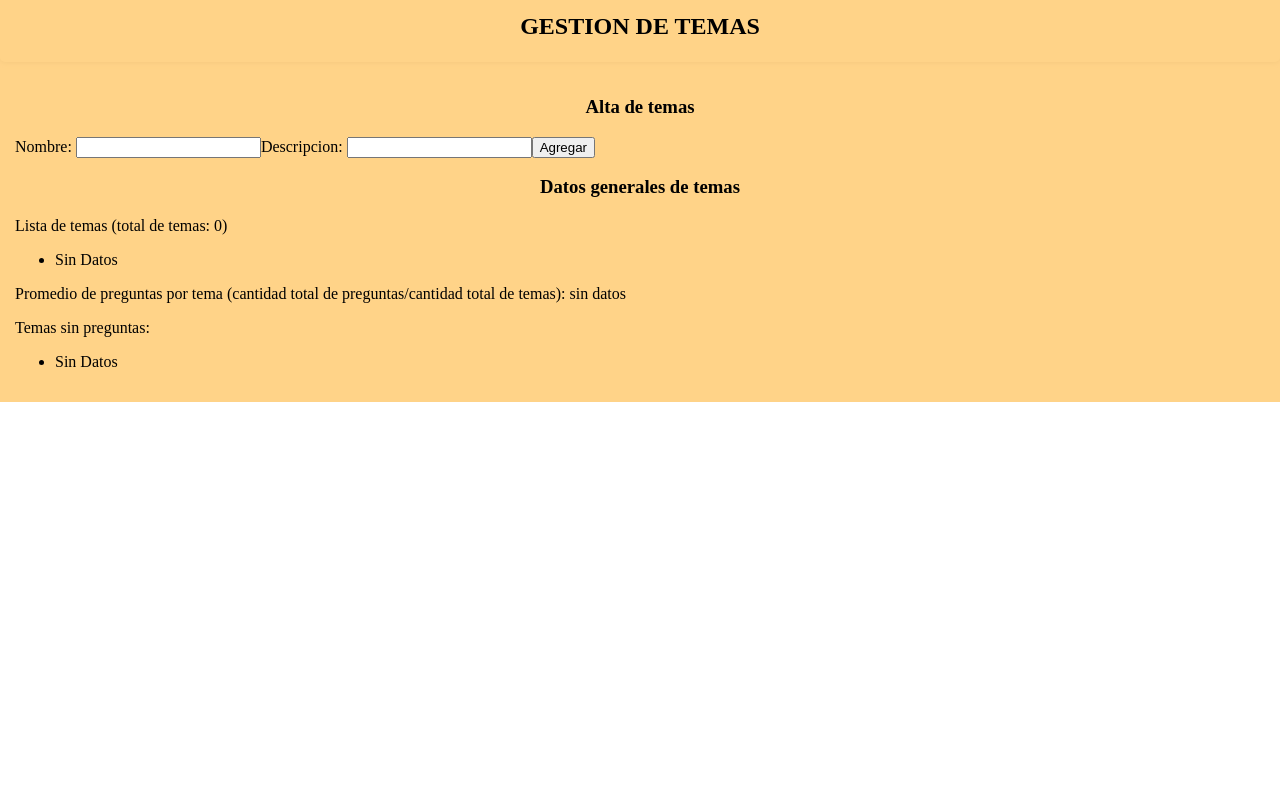
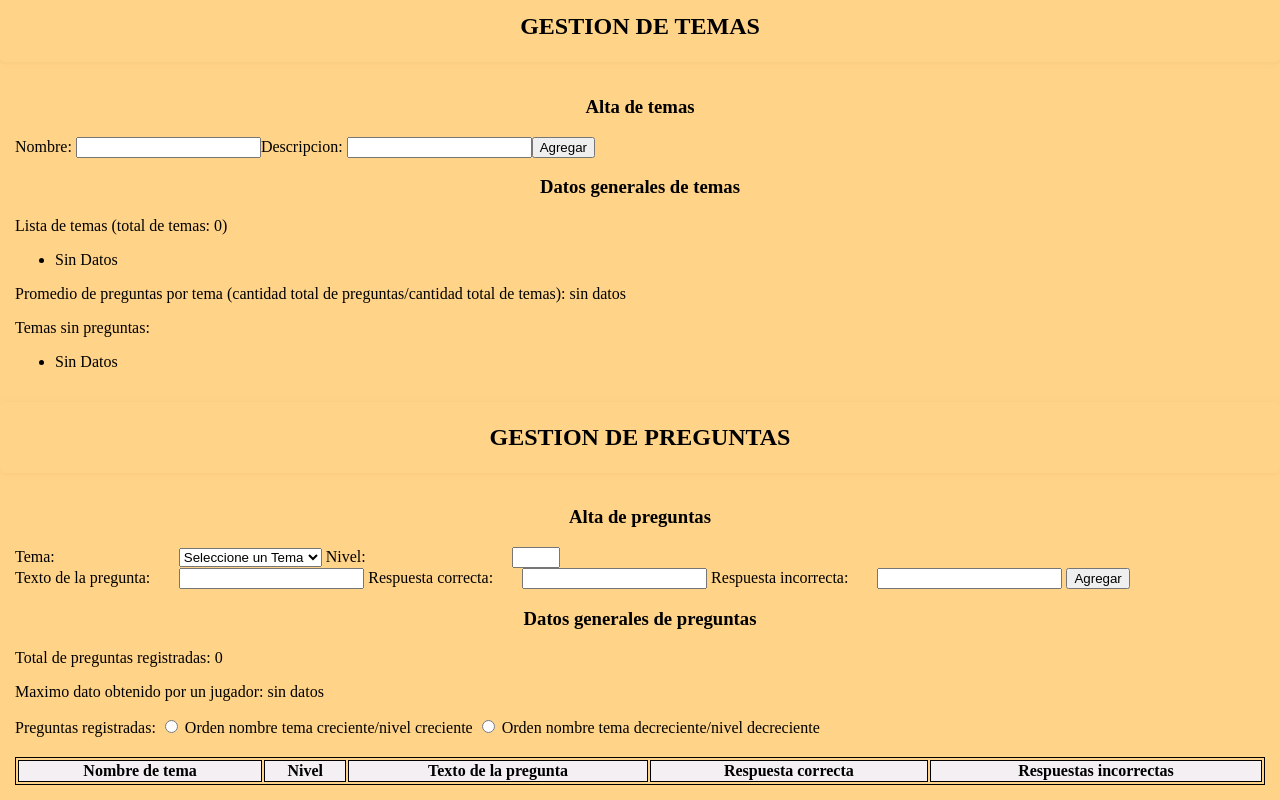
Before and after one commit to santimenendez98/obligatorioProgramacion1, a plain HTML site: page index.html in a window 1280 px wide. Shown: the part 411-1211 px from the top of the page. Before the commit the page ends 813 px from the top, so only its background shows below. Drawn offline with Linux system fonts and the light colour scheme.

Commit message:
Se agrego toda la estructura de la seccion 3 mas sus estilos

```diff
--- a/css/styles.css
+++ b/css/styles.css
@@ -61,6 +61,48 @@ body {
   display: flex;
 }
 
+.container-gestion-preguntas {
+  background: #ffd388;
+}
+
+.container-gestion-preguntas-titulo {
+  text-align: center;
+  padding: 2px 0 2px 0;
+  box-shadow: 0px 1px 5px #f6ca81;
+  border-radius: 5px;
+}
+
+.container-gestion-preguntas-contenido {
+  padding: 15px;
+}
+
+.container-gestion-preguntas-subtitulo {
+  text-align: center;
+}
+
+.tema {
+  margin-right: 120px;
+}
+
+.nivel {
+  margin-right: 142px;
+}
+
+.container-gestion-preguntas-input-2 label{
+  margin-right: 25px;
+}
+
+.tabla {
+  border: 1px solid black;
+  margin-top: 20px;
+  width: 100%;
+}
+
+.tabla th {
+  border: 1px solid black;
+  background-color: #f4eff2;
+}
+
 @media (max-width: 732px) {
   .container-gestion-temas-input {
     display: flex;
--- a/index.html
+++ b/index.html
@@ -1,12 +1,11 @@
 <!-- Autores Obligatorio Santiago Menendez Nro.(262188) y Paula Poli Nro.(290343) -->
 
 <!DOCTYPE html>
-<html lang="en">
+<html lang="es">
   <head>
-    <meta charset="UTF-8" />
-    <meta name="viewport" content="width=device-width, initial-scale=1.0" />
+    <meta charset="UTF-8">
     <title>Trivia</title>
-    <link rel="stylesheet" href="css/styles.css" />
+    <link rel="stylesheet" href="css/styles.css">
   </head>
 
   <body>
@@ -30,7 +29,7 @@
             Cada tema tiene un nombre y una descripcion. Cada pregunta es de un
             tema, tiene un nivel (1-muy facil,...,5-muy dificil), un texto que
             la describe y te apareceran varias respuestas, pero una sola es la
-            correcta.<br />Si la respondes bie, sumas 10 puntos, por cada error
+            correcta.<br>Si la respondes bie, sumas 10 puntos, por cada error
             pierdes un punto, ¡pero puede usar la ayuda!.
           </p>
           <p>
@@ -40,11 +39,11 @@
         </div>
         <div class="container-descripcion-general-imagenes">
           <div class="descripcion-general-imagenes">
-            <img src="./img/avatar.jpg" alt="avatar santiago menendez" />
+            <img src="./img/avatar.jpg" alt="avatar santiago menendez">
             <p>Santiago Menendez Nro(262188)</p>
           </div>
           <div class="descripcion-general-imagenes">
-            <img src="./img/avatar.jpg" alt="avatar paula poli" />
+            <img src="./img/avatar.jpg" alt="avatar paula poli">
             <p>Paula Poli Nro(290343)</p>
           </div>
         </div>
@@ -61,11 +60,11 @@
         <form class="container-gestion-temas-input">
           <div class="gestion-temas-input">
             <label>Nombre: </label>
-            <input type="text" />
+            <input type="text">
           </div>
           <div class="gestion-temas-input">
             <label>Descripcion: </label>
-            <input type="text" />
+            <input type="text">
           </div>
           <button type="submit" class="submit-gestion-temas">Agregar</button>
         </form>
@@ -88,5 +87,64 @@
         </div>
       </div>
     </section>
+    <section class="container-gestion-preguntas">
+      <div class="container-gestion-preguntas-titulo">
+        <h1>GESTION DE PREGUNTAS</h1>
+      </div>
+      <div class="container-gestion-preguntas-contenido">
+        <div class="container-gestion-preguntas-subtitulo">
+          <h3>Alta de preguntas</h3>
+        </div>
+        <form>
+          <div class="container-gestion-preguntas-input-1">
+            <label for="tema" class="tema">Tema:</label>
+            <select id="tema" required>
+              <option value="">Seleccione un Tema</option>
+            </select>
+            <label for="nivel" class="nivel">Nivel:</label>
+            <input type="number" id="nivel" max="5" min="1" required>
+          </div>
+          <div class="container-gestion-preguntas-input-2">
+            <label for="pregunta">Texto de la pregunta:</label>
+            <input type="text" id="pregunta" required>
+            <label for="correcta">Respuesta correcta:</label>
+            <input type="text" id="correcta" required>
+            <label for="incorrecta">Respuesta incorrecta:</label>
+            <input type="text" id="incorrecta" required>
+            <input type="submit" value="Agregar" class="submit-gestion-preguntas">
+          </div>
+        </form>
+        <div>
+          <div class="container-gestion-preguntas-subtitulo">
+            <h3>Datos generales de preguntas</h3>
+          </div>
+          <div>
+            <p>Total de preguntas registradas: 0</p>
+            <p>Maximo dato obtenido por un jugador: sin datos</p>
+            <label>Preguntas registradas: </label>
+            <input type="radio" value="nivel-creciente" id="nivel-creciente" name="nivel">
+              <label for="nivel-creciente">
+                Orden nombre tema creciente/nivel creciente
+              </label>
+            <input type="radio" value="nivel-decreciente" id="nivel-decreciente" name="nivel">
+              <label for="nivel-decreciente">
+                Orden nombre tema decreciente/nivel decreciente
+              </label>
+            <div>
+              <table class="tabla">
+                <tr>
+                  <th>Nombre de tema</th>
+                  <th>Nivel</th>
+                  <th>Texto de la pregunta</th>
+                  <th>Respuesta correcta</th>
+                  <th>Respuestas incorrectas</th>
+                </tr>
+                <!--Cuando este la funcionalidad JS se completara la tabla-->
+              </table>
+            </div>
+          </div>
+        </div>
+      </div>
+    </section>
   </body>
 </html>
```
